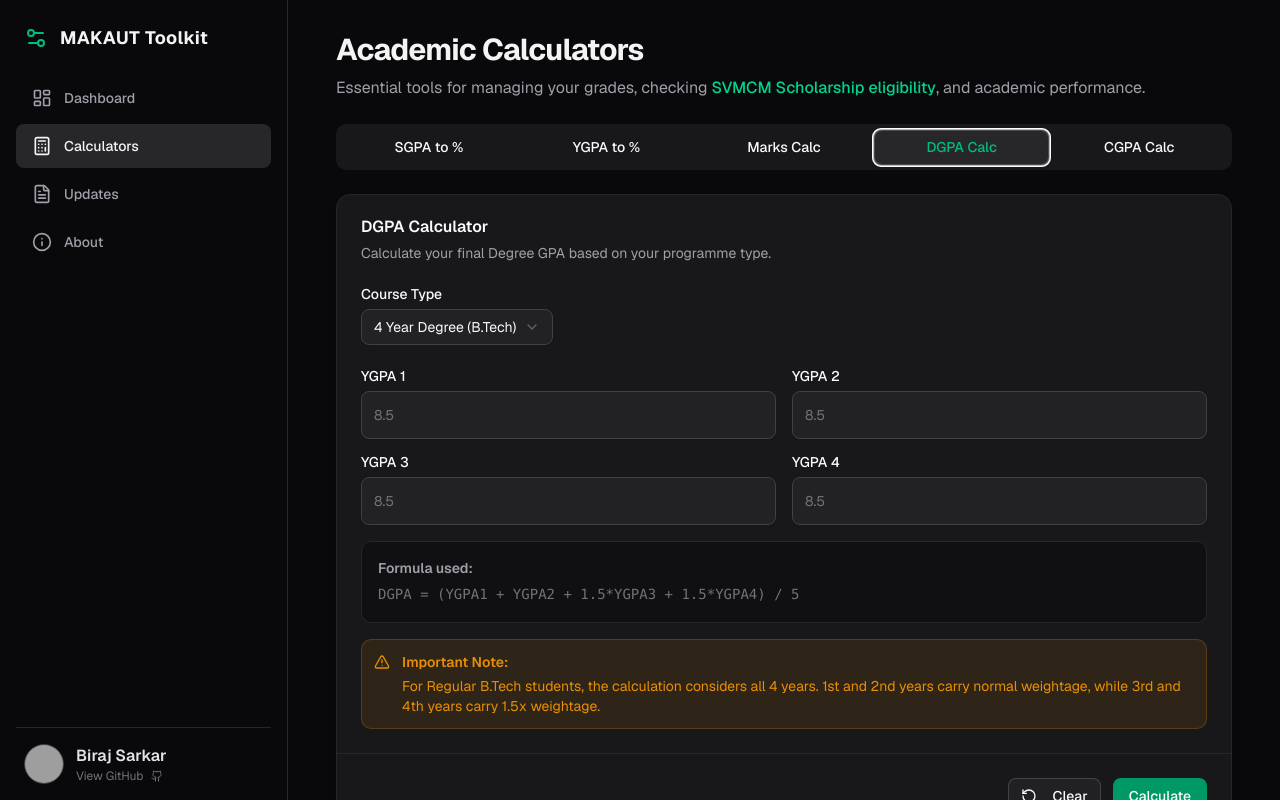
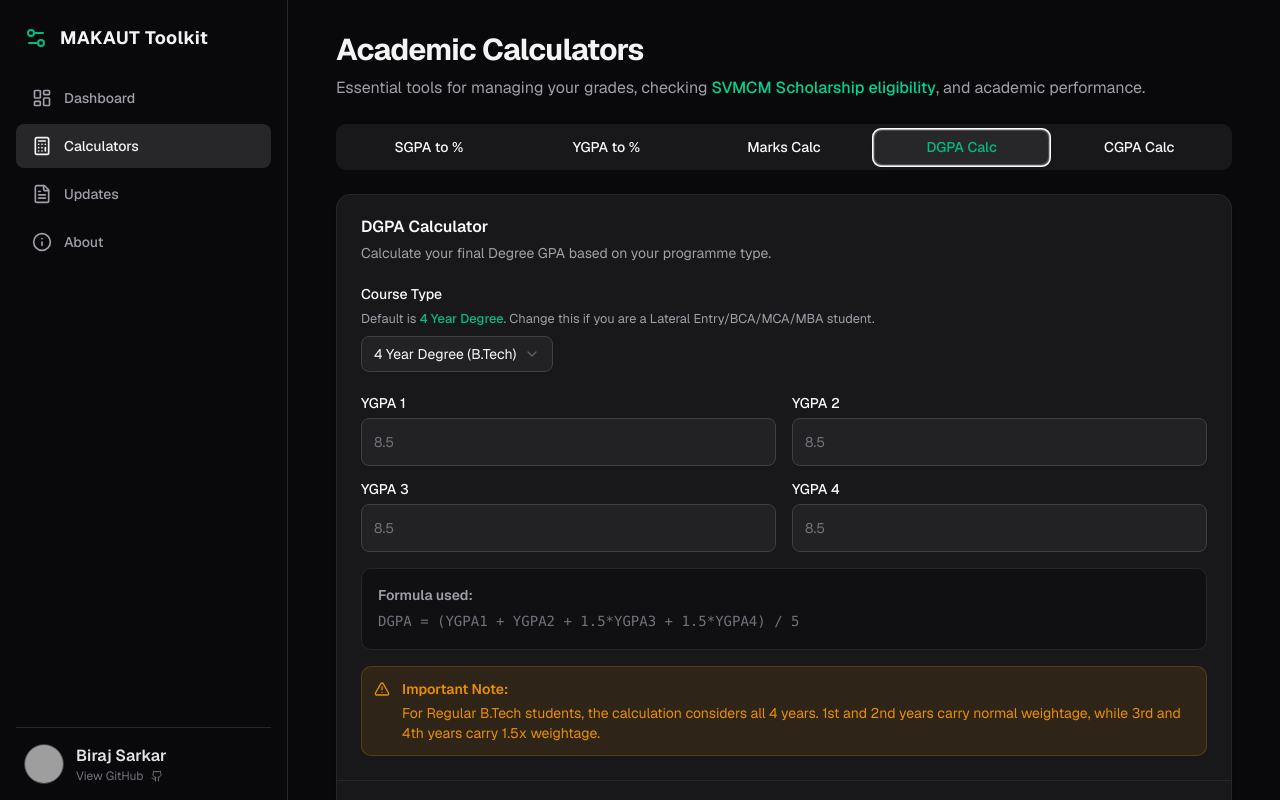
Before and after one commit to Biraj2004/makaut-toolkit, a Next.js app: page /calculators in a window 1280 px wide. Both pictures are taken after a click on the tab "DGPA Calc". Built offline with nearby package versions, Linux system fonts and the light colour scheme; grey boxes are pictures that could not be loaded.

Commit message:
minor fix-02

```diff
--- a/src/app/calculators/page.tsx
+++ b/src/app/calculators/page.tsx
@@ -2,13 +2,33 @@
 
 import { useState } from "react";
 import { Tabs, TabsContent, TabsList, TabsTrigger } from "@/components/ui/tabs";
-import { Card, CardContent, CardDescription, CardHeader, CardTitle, CardFooter } from "@/components/ui/card";
+import {
+  Card,
+  CardContent,
+  CardDescription,
+  CardHeader,
+  CardTitle,
+  CardFooter,
+} from "@/components/ui/card";
 import { Label } from "@/components/ui/label";
 import { Input } from "@/components/ui/input";
 import { Button } from "@/components/ui/button";
-import { calculatePercentageFromYgpa, calculateDgpa, DegreeType, calculatePercentageFromSgpa, calculateCgpa, calculateWeightedYgpa } from "@/lib/calculators";
+import {
+  calculatePercentageFromYgpa,
+  calculateDgpa,
+  DegreeType,
+  calculatePercentageFromSgpa,
+  calculateCgpa,
+  calculateWeightedYgpa,
+} from "@/lib/calculators";
 import { CheckCircle2, RotateCcw, AlertTriangle } from "lucide-react";
-import { Select, SelectContent, SelectItem, SelectTrigger, SelectValue } from "@/components/ui/select";
+import {
+  Select,
+  SelectContent,
+  SelectItem,
+  SelectTrigger,
+  SelectValue,
+} from "@/components/ui/select";
 
 type CgpaProgramType = "2yr" | "3yr" | "4yr" | "5yr";
 
@@ -21,7 +41,7 @@ export default function CalculatorsPage() {
   const [oddSgpa, setOddSgpa] = useState("");
   const [evenSgpa, setEvenSgpa] = useState("");
   const [ygpaCalcMethod, setYgpaCalcMethod] = useState<"standard" | "weighted">(
-    "standard"
+    "standard",
   );
   const [oddCredits, setOddCredits] = useState("");
   const [evenCredits, setEvenCredits] = useState("");
@@ -46,7 +66,7 @@ export default function CalculatorsPage() {
   const [cgpaType, setCgpaType] = useState<CgpaProgramType>("4yr");
   // Max 10 semesters (5 years)
   const [cgpaData, setCgpaData] = useState<{ sgpa: string; credits: string }[]>(
-    Array(10).fill({ sgpa: "", credits: "" })
+    Array(10).fill({ sgpa: "", credits: "" }),
   );
   const [cgpaResult, setCgpaResult] = useState<number | null>(null);
 
@@ -218,7 +238,7 @@ export default function CalculatorsPage() {
     // Or strictly check if we have any matching pairs?
     // Let's filter for complete pairs.
     const validPairs = cgpaData.filter(
-      (d) => d.sgpa !== "" && d.credits !== ""
+      (d) => d.sgpa !== "" && d.credits !== "",
     );
 
     if (validPairs.length === 0) {
@@ -271,7 +291,7 @@ export default function CalculatorsPage() {
   const handleCgpaInputChange = (
     index: number,
     field: "sgpa" | "credits",
-    value: string
+    value: string,
   ) => {
     // Determine max value based on field
     // sgpa: max 10
@@ -682,17 +702,21 @@ export default function CalculatorsPage() {
               <div className="rounded-lg bg-amber-500/10 border border-amber-500/20 p-3 flex gap-3 items-start text-sm text-amber-500/90 mt-6">
                 <AlertTriangle className="w-4 h-4 shrink-0 mt-0.5" />
                 <div className="space-y-2">
-                  <span className="font-bold block">
-                    Important Note:
-                  </span>
+                  <span className="font-bold block">Important Note:</span>
                   <p>
-                    This <span className="font-bold">Overall Percentage (%)</span> is an approximate conversion calculated using SGPA and number of subjects.
+                    This{" "}
+                    <span className="font-bold">Overall Percentage (%)</span> is
+                    an approximate conversion calculated using SGPA and number
+                    of subjects.
                   </p>
                   <p className="pt-1">
-                    This percentage will not exactly match credit-based university (%) calculations.
+                    This percentage will not exactly match credit-based
+                    university (%) calculations.
                   </p>
                   <p className="pt-1">
-                    For officially accurate results, use the Credit-Based SGPA & YGPA Percentage Calculators available in this <span className="font-bold">Toolkit</span>.
+                    For officially accurate results, use the Credit-Based SGPA &
+                    YGPA Percentage Calculators available in this{" "}
+                    <span className="font-bold">Toolkit</span>.
                   </p>
                 </div>
               </div>
@@ -763,9 +787,10 @@ export default function CalculatorsPage() {
             </CardHeader>
             <CardContent className="space-y-6">
               <div className="space-y-4">
-
                 <div className="space-y-3">
-                  <Label className="text-zinc-400 text-sm">Calculation Method</Label>
+                  <Label className="text-zinc-400 text-sm">
+                    Calculation Method
+                  </Label>
                   <div className="grid grid-cols-2 gap-3">
                     <button
                       onClick={() => {
@@ -783,8 +808,12 @@ export default function CalculatorsPage() {
                         }
                       `}
                     >
-                      <span className="font-semibold text-sm mb-0.5">Weighted</span>
-                      <span className="text-[10px] opacity-70 uppercase tracking-wider">Credit Based</span>
+                      <span className="font-semibold text-sm mb-0.5">
+                        Weighted
+                      </span>
+                      <span className="text-[10px] opacity-70 uppercase tracking-wider">
+                        Credit Based
+                      </span>
                     </button>
 
                     <button
@@ -803,8 +832,12 @@ export default function CalculatorsPage() {
                         }
                       `}
                     >
-                      <span className="font-semibold text-sm mb-0.5">Standard</span>
-                      <span className="text-[10px] opacity-70 uppercase tracking-wider">Simple Average</span>
+                      <span className="font-semibold text-sm mb-0.5">
+                        Standard
+                      </span>
+                      <span className="text-[10px] opacity-70 uppercase tracking-wider">
+                        Simple Average
+                      </span>
                     </button>
                   </div>
                 </div>
@@ -831,9 +864,15 @@ export default function CalculatorsPage() {
                     <div className="space-y-2 animate-in fade-in zoom-in-95 duration-200">
                       <div className="flex justify-between">
                         <Label htmlFor="oddCredits">Odd Semester Credits</Label>
-                        {oddSgpa && oddCredits && isValidInput(oddSgpa, 10) && !isNaN(parseFloat(oddCredits)) && (
+                        {oddSgpa &&
+                          oddCredits &&
+                          isValidInput(oddSgpa, 10) &&
+                          !isNaN(parseFloat(oddCredits)) && (
                             <span className="text-xs text-emerald-500 font-medium animate-in fade-in">
-                            Credit Index: {(parseFloat(oddSgpa) * parseFloat(oddCredits)).toFixed(2)}
+                              Credit Index:{" "}
+                              {(
+                                parseFloat(oddSgpa) * parseFloat(oddCredits)
+                              ).toFixed(2)}
                             </span>
                           )}
                       </div>
@@ -872,10 +911,18 @@ export default function CalculatorsPage() {
                   {ygpaCalcMethod === "weighted" && (
                     <div className="space-y-2 animate-in fade-in zoom-in-95 duration-200">
                       <div className="flex justify-between">
-                        <Label htmlFor="evenCredits">Even Semester Credits</Label>
-                        {evenSgpa && evenCredits && isValidInput(evenSgpa, 10) && !isNaN(parseFloat(evenCredits)) && (
+                        <Label htmlFor="evenCredits">
+                          Even Semester Credits
+                        </Label>
+                        {evenSgpa &&
+                          evenCredits &&
+                          isValidInput(evenSgpa, 10) &&
+                          !isNaN(parseFloat(evenCredits)) && (
                             <span className="text-xs text-emerald-500 font-medium animate-in fade-in">
-                            Credit Index: {(parseFloat(evenSgpa) * parseFloat(evenCredits)).toFixed(2)}
+                              Credit Index:{" "}
+                              {(
+                                parseFloat(evenSgpa) * parseFloat(evenCredits)
+                              ).toFixed(2)}
                             </span>
                           )}
                       </div>
@@ -922,7 +969,8 @@ export default function CalculatorsPage() {
                           Credit Index Odd Sem + Credit Index Even Sem
                         </div>
                         <div className="pt-1 whitespace-nowrap">
-                          <span>&Sigma;</span> Credits Odd Sem + <span>&Sigma;</span> Credits Even Sem
+                          <span>&Sigma;</span> Credits Odd Sem +{" "}
+                          <span>&Sigma;</span> Credits Even Sem
                         </div>
                       </div>
                     </div>
@@ -989,6 +1037,13 @@ export default function CalculatorsPage() {
               <div className="space-y-4">
                 <div className="space-y-2">
                   <Label>Course Type</Label>
+                  <p className="text-[0.8rem] text-zinc-400">
+                    Default is{" "}
+                    <span className="text-emerald-500 font-medium">
+                      4 Year Degree
+                    </span>
+                    . Change this if you are a Lateral Entry/BCA/MCA/MBA student.
+                  </p>
                   <Select
                     value={dgpaType}
                     onValueChange={(val) =>
@@ -1003,10 +1058,10 @@ export default function CalculatorsPage() {
                         4 Year Degree (B.Tech)
                       </SelectItem>
                       <SelectItem className="cursor-pointer" value="lateral">
-                        Lateral Entry (3 Years)
+                        Lateral Entry (3 Years - B.Tech)
                       </SelectItem>
                       <SelectItem className="cursor-pointer" value="3yr">
-                        3 Year Degree
+                        3 Year Degree (BBA/BCA)
                       </SelectItem>
                       <SelectItem className="cursor-pointer" value="2yr">
                         2 Year Degree (M.Tech/MCA/MBA)
@@ -1109,6 +1164,9 @@ export default function CalculatorsPage() {
               <div className="space-y-4">
                 <div className="space-y-2">
                   <Label>Course Duration</Label>
+                  <p className="text-[0.8rem] text-zinc-400">
+                    Default is <span className="text-emerald-500 font-medium">4 Year (8 Semesters)</span>. Change this based on your total semesters.
+                  </p>
                   <Select
                     value={cgpaType}
                     onValueChange={(val) =>
--- a/src/components/layout/AppLayout.tsx
+++ b/src/components/layout/AppLayout.tsx
@@ -21,10 +21,19 @@ export function AppLayout({ children }: { children: React.ReactNode }) {
       if (mainRef.current) {
         mainRef.current.scrollTop = 0;
       }
-    }, 0);
+    }, 0);  // Immediately
 
     return () => clearTimeout(timeoutId);
   }, [pathname]);
+
+  // Developer Signature
+  useEffect(() => {
+    console.log(
+      "%c Developed by Biraj ",
+      "background: #10b981; color: white; padding: 4px 8px; border-radius: 4px; font-weight: bold;"
+    );
+    console.log("Built for the MAKAUT Community.");
+  }, []);
 
   return (
     <div className="flex h-screen w-full bg-zinc-950 text-zinc-100 overflow-hidden font-sans antialiased">
```
Also changed, not shown: src/lib/calculators.ts (+7 -4 lines), 1 other file (tests, documents, lock files or other folders). Lines whose indentation alone changed are shown as unchanged.
